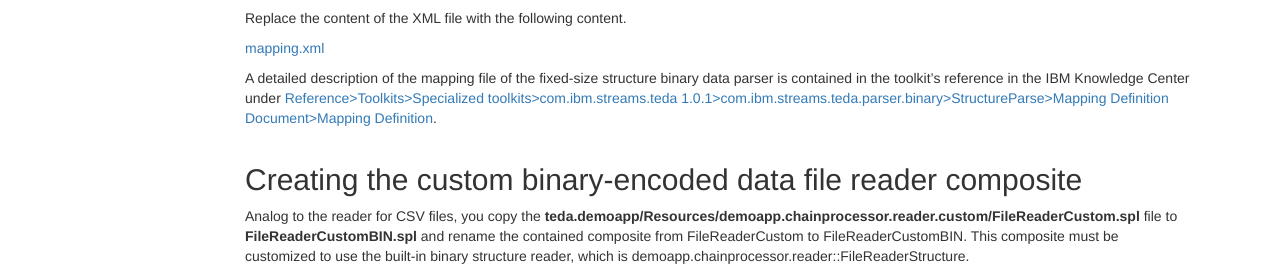
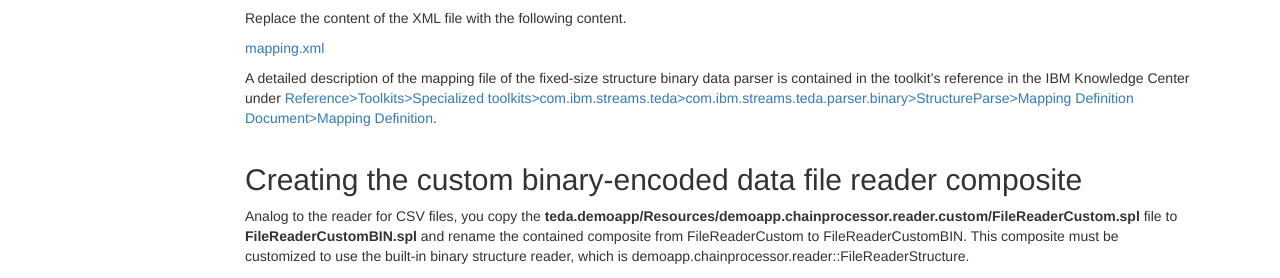
Before and after one commit to IBMStreams/streamsx.tutorial.teda, a Jekyll site: the page built from docs/2.0.0/Module-5/index.markdown, in a window 1280 px wide and 900 px high, scrolled down 6570 px. Shown: the part 170-448 px from the top of the window. Built offline with Jekyll 4.4.1, drawn with Linux system fonts in a browser that asks for light colours; nearby versions of some CDN libraries; library files that are not in the unit come from our copies.

Commit message:
Update index.markdown
KC Link update

```diff
--- a/docs/2.0.0/Module-5/index.markdown
+++ b/docs/2.0.0/Module-5/index.markdown
@@ -53,7 +53,7 @@
 
 If config.cfg is mentioned in a task description, this file is meant.
 
-The configuration file contains the description of all non-deprecated parameters as well as settings that are specific to the choices made during the project creation. As an application developer, you decide which parameters are needed in the project. Lastly, it contains settings that are mandatory and need to be changed to fit to the project needs. For getting familiar with all configuration parameters, read the parameter reference in the IBM Knowledge Center under [Reference > Toolkits > SPL standard and specialized toolkits >com.ibm.streams.teda > Parameter reference](http://www.ibm.com/support/knowledgecenter/SSCRJU_4.2.0/com.ibm.streams.toolkits.doc/spldoc/dita/tk$com.ibm.streams.teda/tk$com.ibm.streams.teda$167.html).
+The configuration file contains the description of all non-deprecated parameters as well as settings that are specific to the choices made during the project creation. As an application developer, you decide which parameters are needed in the project. Lastly, it contains settings that are mandatory and need to be changed to fit to the project needs. For getting familiar with all configuration parameters, read the parameter reference in the IBM Knowledge Center under [Reference > Toolkits > SPL standard and specialized toolkits >com.ibm.streams.teda > Parameter reference](http://www.ibm.com/support/knowledgecenter/SSCRJU_4.2.0/com.ibm.streams.toolkits.doc/spldoc/dita/tk$com.ibm.streams.teda/tk$com.ibm.streams.teda$184.html).
 
 Typically, you add parameter assignments below their descriptions.
 
@@ -205,7 +205,7 @@
 
 [mapping.xml](http://ibmstreams.github.io/streamsx.tutorial.teda/docs/2.0.0/Module-5/mapping.xml)
 
-A detailed description of the mapping file of the fixed-size structure binary data parser is contained in the toolkit’s reference in the IBM Knowledge Center under [Reference>Toolkits>Specialized toolkits>com.ibm.streams.teda 1.0.1>com.ibm.streams.teda.parser.binary>StructureParse>Mapping Definition Document>Mapping Definition](https://www.ibm.com/support/knowledgecenter/SSCRJU_4.2.0/com.ibm.streams.toolkits.doc/spldoc/dita/tk$com.ibm.streams.teda/op$com.ibm.streams.teda.parser.binary$StructureParse$12.html).
+A detailed description of the mapping file of the fixed-size structure binary data parser is contained in the toolkit’s reference in the IBM Knowledge Center under [Reference>Toolkits>Specialized toolkits>com.ibm.streams.teda>com.ibm.streams.teda.parser.binary>StructureParse>Mapping Definition Document>Mapping Definition](https://www.ibm.com/support/knowledgecenter/SSCRJU_4.2.0/com.ibm.streams.toolkits.doc/spldoc/dita/tk$com.ibm.streams.teda/op$com.ibm.streams.teda.parser.binary$StructureParse$12.html).
 
 ## Creating the custom binary-encoded data file reader composite
 
```
